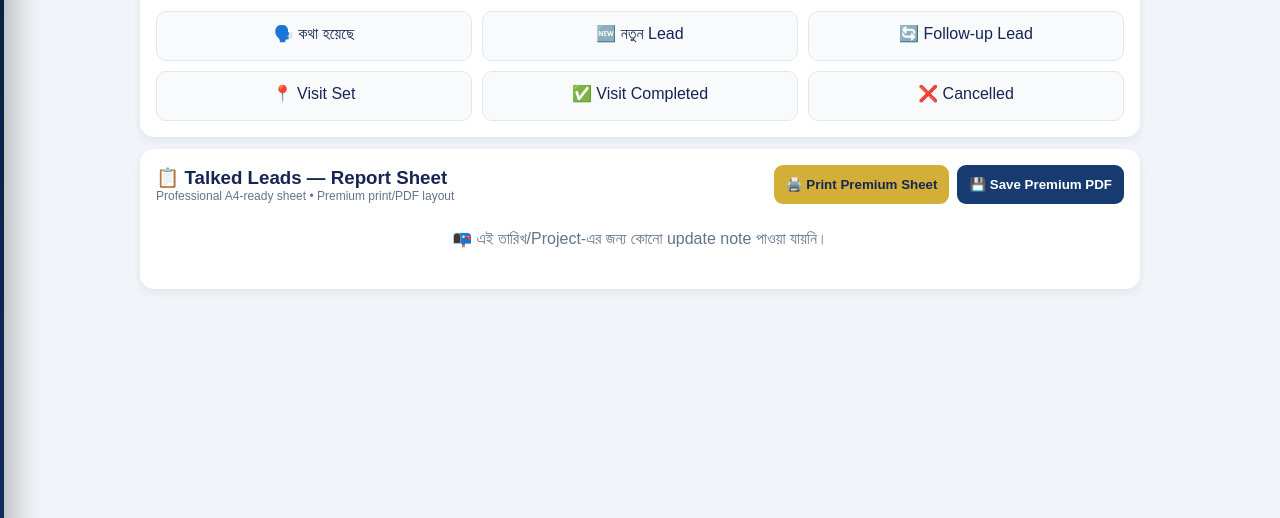
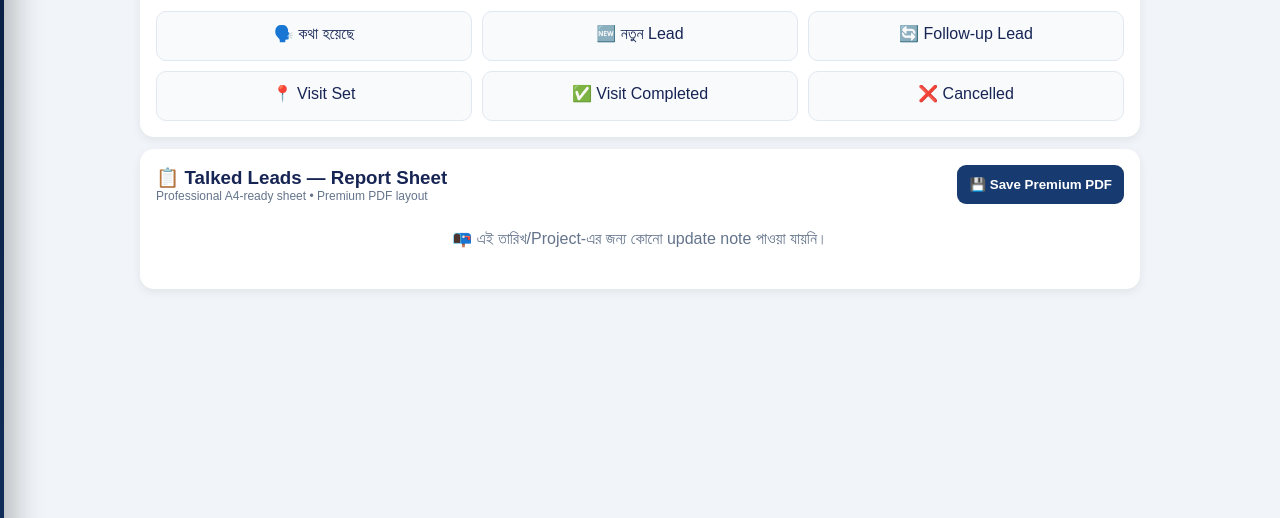
Before and after one commit to mdrabbimolla/my-business-crm, a Flask app: template templates/daily_report.html in a window 1280 px wide. Shown: the part 282-800 px from the top of the page. Run offline with Flask 3, Linux system fonts and the light colour scheme; the template is opened without the code that fills it, so the values that code supplies are empty.

Commit message:
Remove unreliable print option and keep premium PDF only

```diff
--- a/templates/daily_report.html
+++ b/templates/daily_report.html
@@ -75,10 +75,9 @@ tbody tr:nth-child(even){background:#f8fafc}
 <div style="display:flex;align-items:center;justify-content:space-between;gap:10px;flex-wrap:wrap">
 <div>
 <h3 style="margin:0">📋 Talked Leads — Report Sheet</h3>
-<div class="small">Professional A4-ready sheet • Premium print/PDF layout</div>
+<div class="small">Professional A4-ready sheet • Premium PDF layout</div>
 </div>
 <div style="display:flex;gap:8px;flex-wrap:wrap" class="no-print">
-<button class="btn gold" type="button" onclick="startNativePrint()">🖨️ Print Premium Sheet</button>
 <button class="btn primary" type="button" onclick="savePdfReport()">💾 Save Premium PDF</button>
 </div>
 </div>
@@ -135,34 +134,6 @@ async function savePdfReport(){
         if (button) { button.disabled = false; button.textContent = "💾 Save Premium PDF"; }
     }
 }
-
-async function startNativePrint(){
-    const button = document.querySelector('button[onclick="startNativePrint()"]');
-    if (button) { button.disabled = true; button.textContent = "⏳ Preparing Print..."; }
-    try{
-        const response = await fetch("/android-print", {cache:"no-store"});
-        const result = await response.json();
-        if (!response.ok || !result.ok || !result.token) throw new Error(result.error || "Print could not be started");
-        const token = result.token;
-        await new Promise(resolve => setTimeout(resolve, 700));
-        const statusResponse = await fetch("/android-print-status/" + encodeURIComponent(token), {cache:"no-store"});
-        const status = await statusResponse.json();
-        if (status.ok) {
-            alert("🖨️ Premium print sheet প্রস্তুত। Android-এর Print screen থেকে printer নির্বাচন করুন।");
-            return;
-        }
-        if (status.cancelled) {
-            alert("Print বাতিল করা হয়েছে।");
-            return;
-        }
-        throw new Error(status.error || "Android Print Service could not accept the job");
-    }catch(e){
-        console.error("Native print error:", e);
-        alert("Print চালু করা যায়নি: " + e.message);
-    }finally{
-        if (button) { button.disabled = false; button.textContent = "🖨️ Print Premium Sheet"; }
-    }
-}
 </script>
 </body>
 </html>
```
